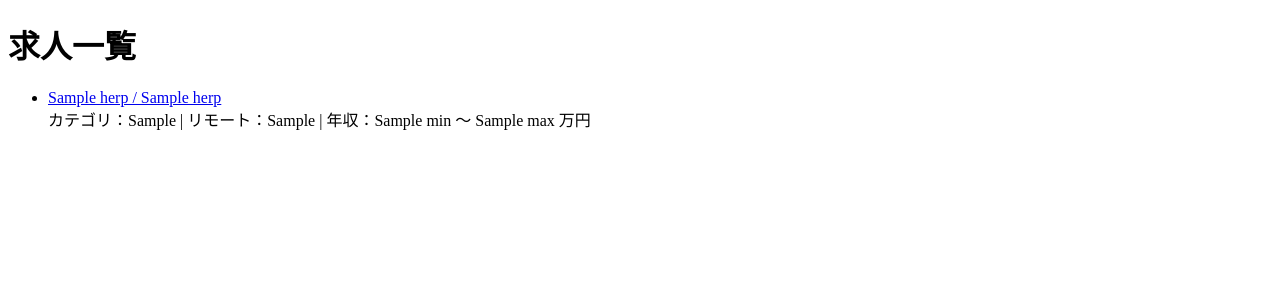
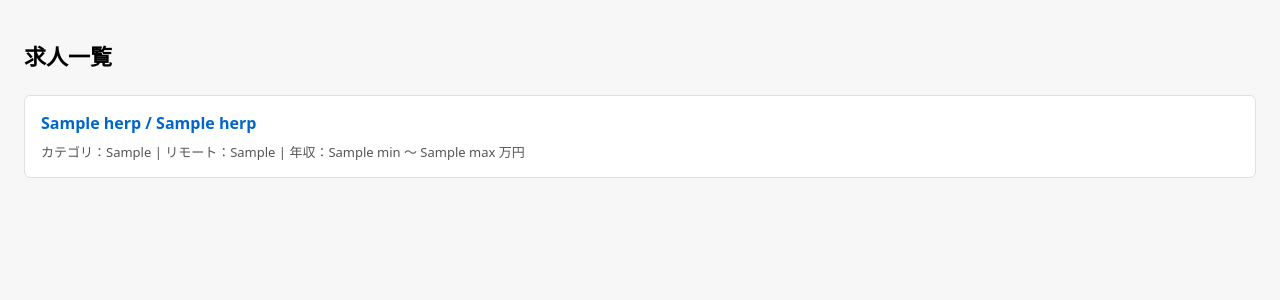
Before and after one commit to yukimatsuno/job-data-platform, a FastAPI app: page / in a window 1280 px wide. Shown: the top 300 px of the page. Run offline with FastAPI, Linux system fonts and the light colour scheme; a database or web service that is not in the repository returns one stand-in record (values such as "Sample title").

Commit message:
first design css

```diff
--- a/app/main.py
+++ b/app/main.py
@@ -3,11 +3,11 @@ from fastapi import Request
 from fastapi.responses import HTMLResponse
 from fastapi.templating import Jinja2Templates
 from bson import ObjectId
-
 from app.db import collection
-
+from fastapi.staticfiles import StaticFiles
 
 app = FastAPI()
+app.mount("/static", StaticFiles(directory="static"), name="static")
 
 templates = Jinja2Templates(directory="templates")
 
--- /dev/null
+++ b/static/css/style.css
@@ -0,0 +1,41 @@
+body {
+    font-family: system-ui, -apple-system, BlinkMacSystemFont, "Segoe UI", sans-serif;
+    background-color: #f7f7f7;
+    margin: 0;
+    padding: 24px;
+}
+
+.page-title {
+    font-size: 22px;
+    margin-bottom: 24px;
+}
+
+.job-list {
+    list-style: none;
+    padding: 0;
+}
+
+.job-item {
+    background-color: #ffffff;
+    border: 1px solid #e0e0e0;
+    border-radius: 6px;
+    padding: 16px;
+    margin-bottom: 16px;
+}
+
+.job-link {
+    font-size: 16px;
+    font-weight: 600;
+    color: #0066cc;
+    text-decoration: none;
+}
+
+.job-link:hover {
+    text-decoration: underline;
+}
+
+.job-meta {
+    margin-top: 8px;
+    font-size: 13px;
+    color: #555;
+}
--- a/templates/jobs.html
+++ b/templates/jobs.html
@@ -3,24 +3,30 @@
 <head>
     <meta charset="utf-8">
     <title>Job List</title>
+
+    <!-- ★ CSSを読み込む -->
+    <link rel="stylesheet" href="/static/css/style.css">
 </head>
 <body>
 
-    <h1>求人一覧</h1>
+    <h1 class="page-title">求人一覧</h1> <!-- ★ class追加 -->
 
-    <ul>
+    <ul class="job-list"> <!-- ★ class追加 -->
         {% for job in jobs %}
-            <li>
+            <li class="job-item"> <!-- ★ class追加 -->
+
                 <!-- 求人詳細ページへのリンク -->
-                <a href="/job/{{ job._id }}">
+                <a class="job-link" href="/job/{{ job._id }}">
                     {{ job.job_title_raw }} / {{ job.company_name }}
                 </a>
-                <br>
 
                 <!-- 補足情報 -->
-                カテゴリ：{{ job.job_category }} |
-                リモート：{{ job.remote_type }} |
-                年収：{{ job.salary.min }} 〜 {{ job.salary.max }} 万円
+                <div class="job-meta">
+                    カテゴリ：{{ job.job_category }} |
+                    リモート：{{ job.remote_type }} |
+                    年収：{{ job.salary.min }} 〜 {{ job.salary.max }} 万円
+                </div>
+
             </li>
         {% endfor %}
     </ul>
```
Also changed, not shown: templates/job_detail.html (+14 -32 lines).
